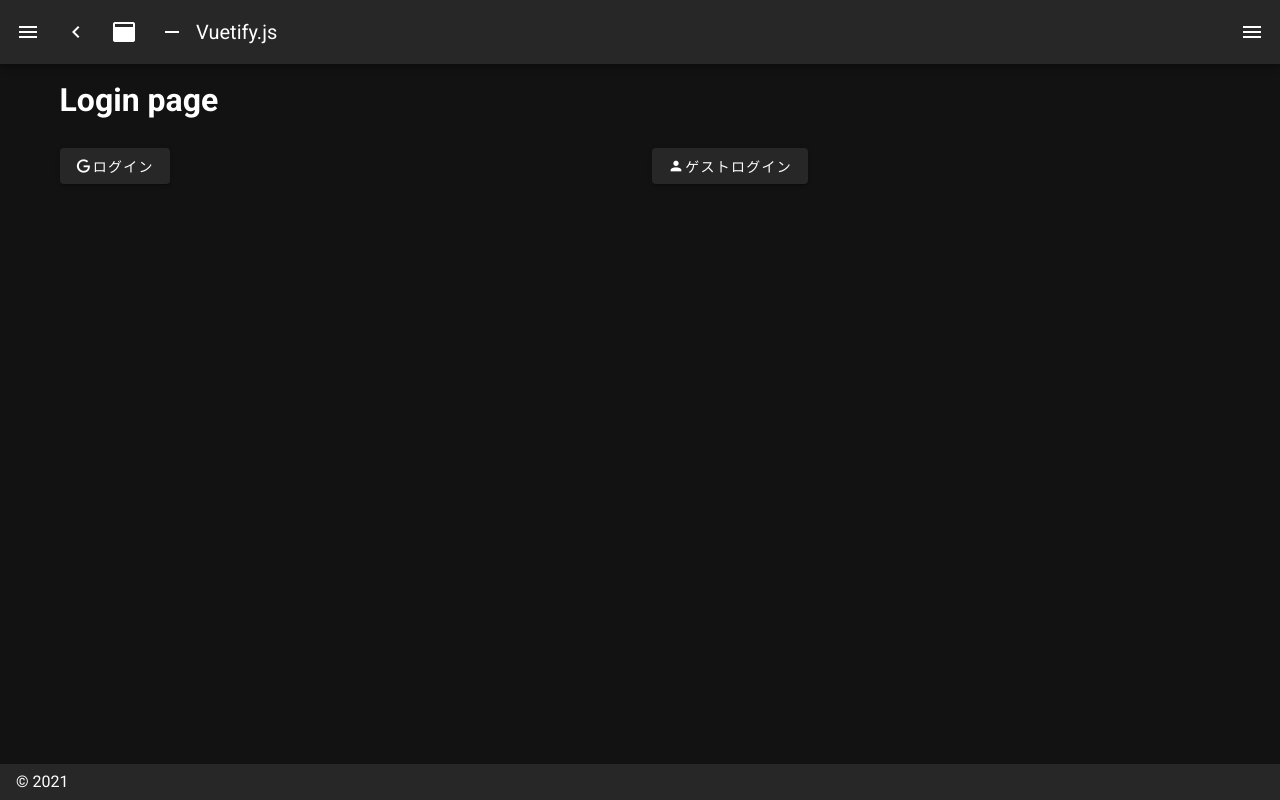
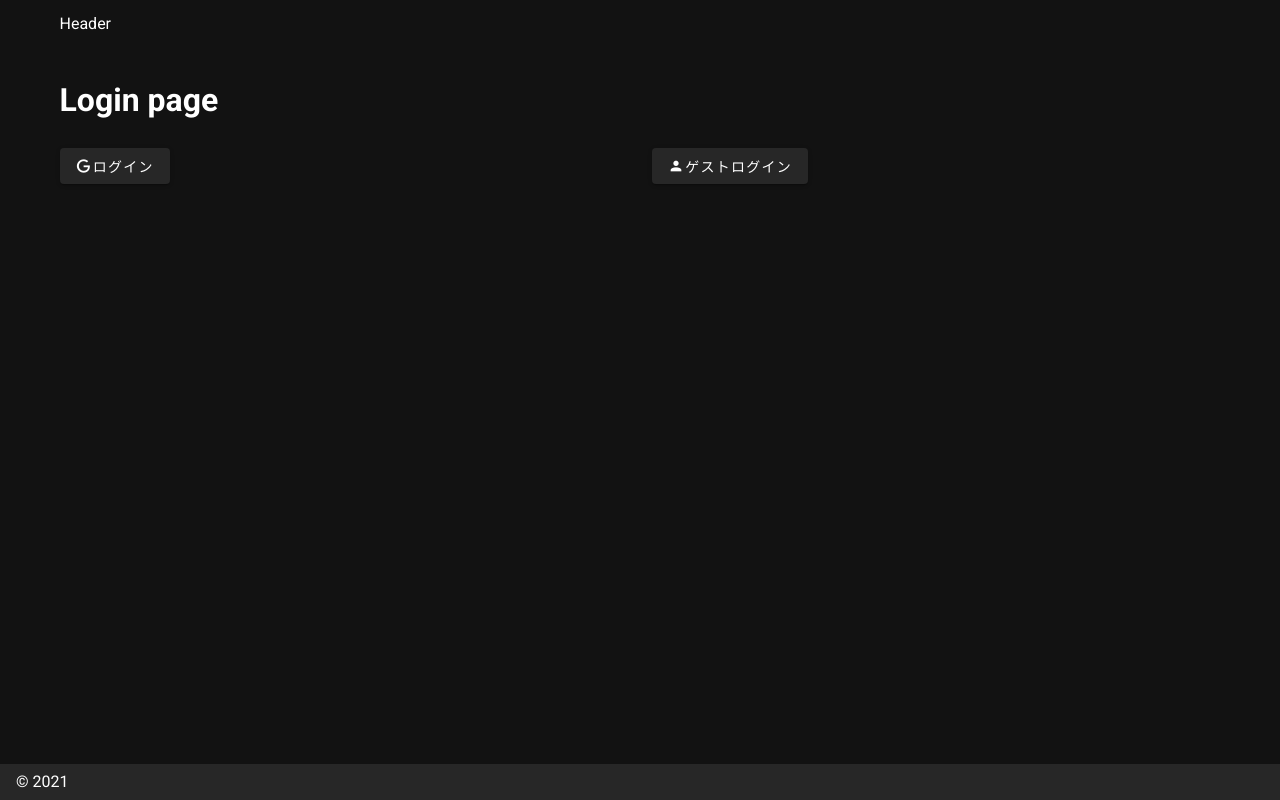
Before and after one commit to KenyaSugimoto/Pomodoro-app, a Nuxt app: page / in a window 1280 px wide. Built offline with nearby package versions, Linux system fonts and the light colour scheme.

Commit message:
ヘッダーファイルの追加

```diff
--- /dev/null
+++ b/components/Header.vue
@@ -0,0 +1,5 @@
+<template>
+  <v-container>
+    <p>Header</p>
+  </v-container>
+</template>
--- a/layouts/default.vue
+++ b/layouts/default.vue
@@ -1,46 +1,6 @@
 <template>
   <v-app dark>
-    <v-navigation-drawer
-      v-model="drawer"
-      :mini-variant="miniVariant"
-      :clipped="clipped"
-      fixed
-      app
-    >
-      <v-list>
-        <v-list-item
-          v-for="(item, i) in items"
-          :key="i"
-          :to="item.to"
-          router
-          exact
-        >
-          <v-list-item-action>
-            <v-icon>{{ item.icon }}</v-icon>
-          </v-list-item-action>
-          <v-list-item-content>
-            <v-list-item-title v-text="item.title" />
-          </v-list-item-content>
-        </v-list-item>
-      </v-list>
-    </v-navigation-drawer>
-    <v-app-bar :clipped-left="clipped" fixed app>
-      <v-app-bar-nav-icon @click.stop="drawer = !drawer" />
-      <v-btn icon @click.stop="miniVariant = !miniVariant">
-        <v-icon>mdi-{{ `chevron-${miniVariant ? 'right' : 'left'}` }}</v-icon>
-      </v-btn>
-      <v-btn icon @click.stop="clipped = !clipped">
-        <v-icon>mdi-application</v-icon>
-      </v-btn>
-      <v-btn icon @click.stop="fixed = !fixed">
-        <v-icon>mdi-minus</v-icon>
-      </v-btn>
-      <v-toolbar-title v-text="title" />
-      <v-spacer />
-      <v-btn icon @click.stop="rightDrawer = !rightDrawer">
-        <v-icon>mdi-menu</v-icon>
-      </v-btn>
-    </v-app-bar>
+    <Header></Header>
     <v-main>
       <v-container>
         <nuxt />
@@ -63,6 +23,7 @@
 </template>
 
 <script>
+import Header from '@/components/Header'
 export default {
   data() {
     return {
@@ -87,5 +48,8 @@ export default {
       title: 'Vuetify.js',
     }
   },
+  components: {
+    Header,
+  },
 }
 </script>
```
